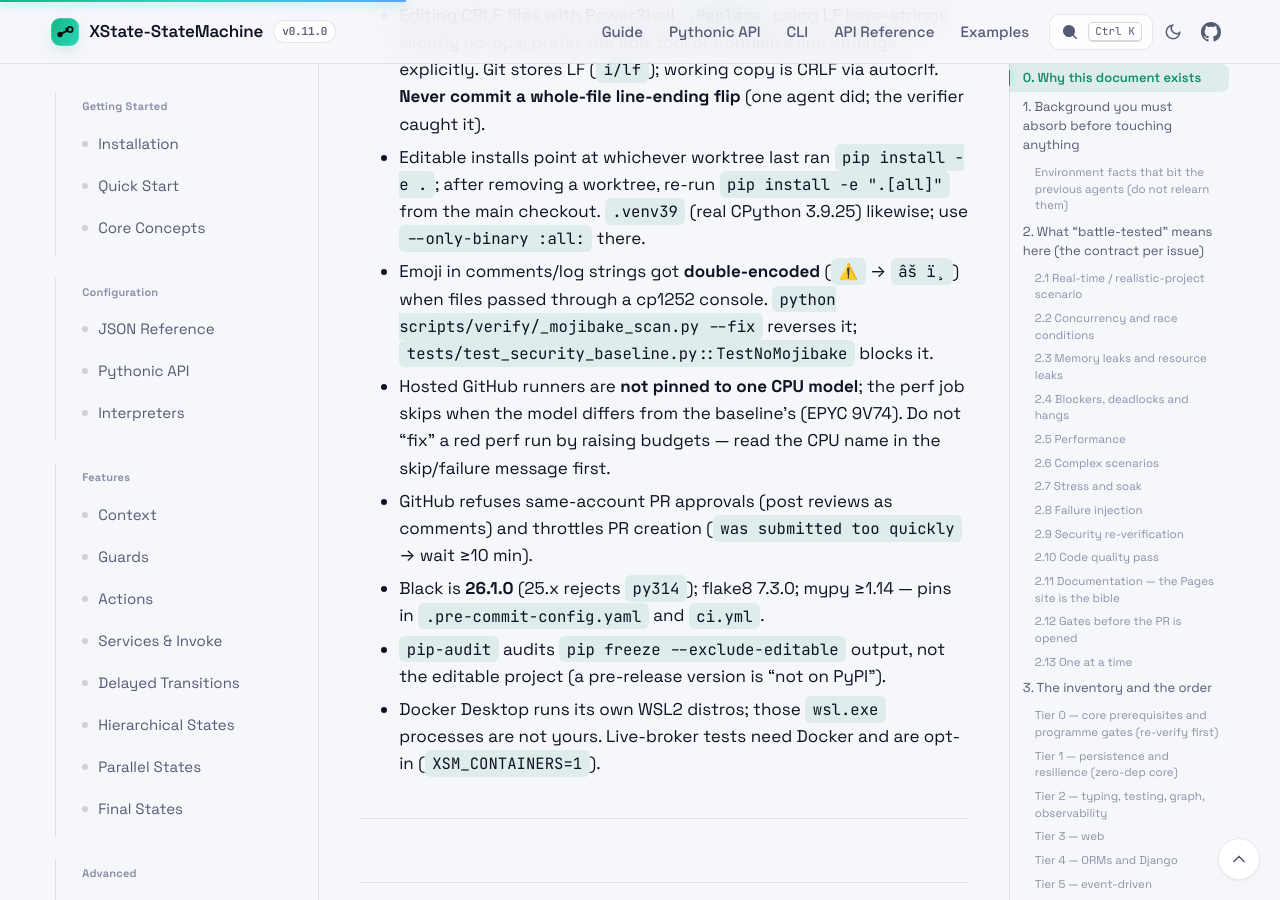
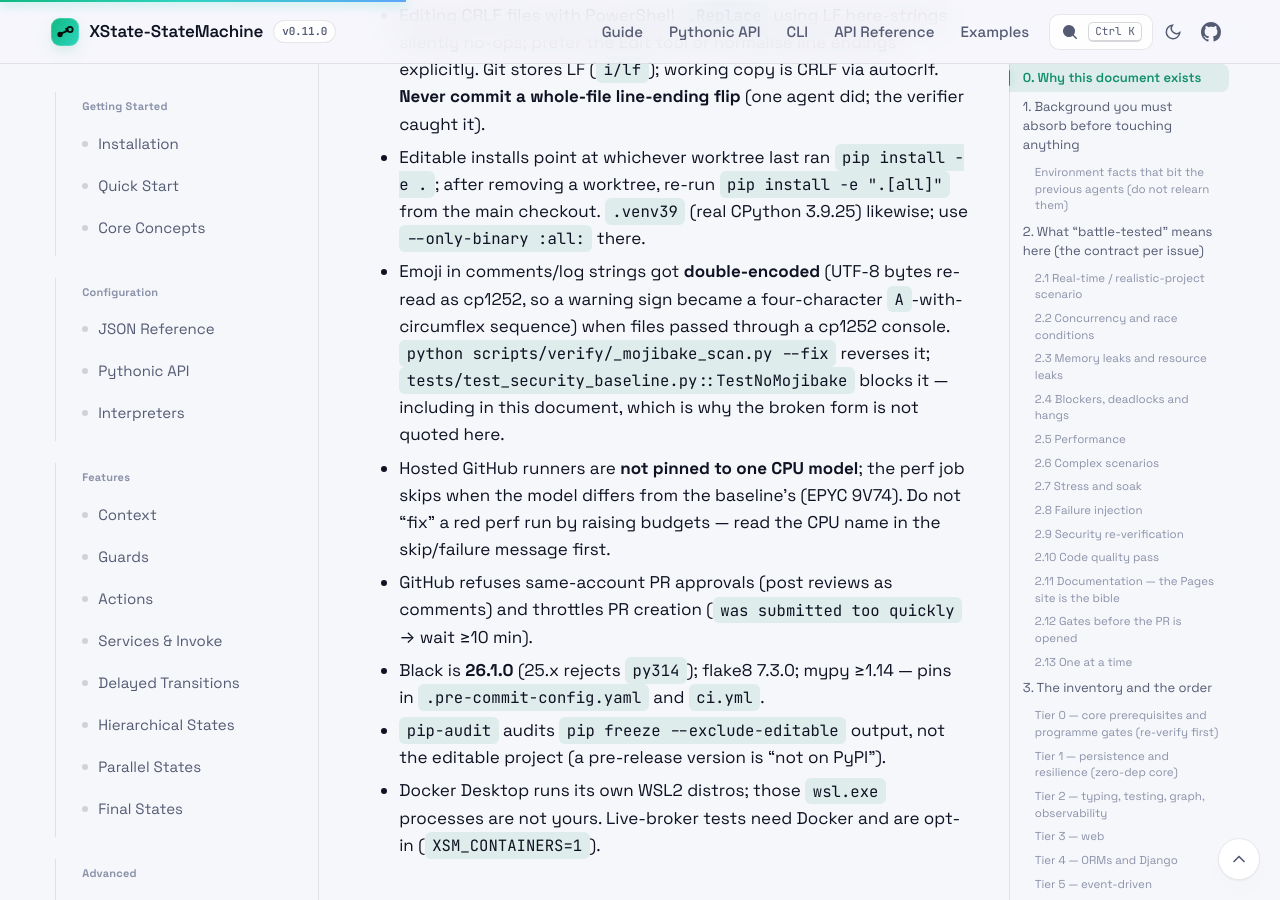
Before and after one commit to basiltt/xstate-statemachine, a Jekyll site: the page built from docs/research/HANDOVER_BATTLE_TEST_PROGRAMME.md, in a window 1280 px wide and 900 px high, scrolled down 4648 px. Built offline with Jekyll 4.4.1, drawn with Linux system fonts in a browser that asks for light colours; our own code applies the rules of GitHub Pages for plain Markdown files.

Commit message:
docs(research): describe the mojibake pattern instead of quoting it -- the handover tripped its own guard in all ten test cells
Co-Authored-By: Claude Fable 5 <noreply@anthropic.com>

```diff
--- a/docs/research/HANDOVER_BATTLE_TEST_PROGRAMME.md
+++ b/docs/research/HANDOVER_BATTLE_TEST_PROGRAMME.md
@@ -43,7 +43,7 @@ Read these in order. Budget half a day; it is cheaper than re-learning them from
 - `[IO.File]` relative paths resolve against the *process* cwd, not the shell's — use `(Resolve-Path x).Path`.
 - Editing CRLF files with PowerShell `.Replace` using LF here-strings silently no-ops; prefer the Edit tool or normalise line endings explicitly. Git stores LF (`i/lf`); working copy is CRLF via autocrlf. **Never commit a whole-file line-ending flip** (one agent did; the verifier caught it).
 - Editable installs point at whichever worktree last ran `pip install -e .`; after removing a worktree, re-run `pip install -e ".[all]"` from the main checkout. `.venv39` (real CPython 3.9.25) likewise; use `--only-binary :all:` there.
-- Emoji in comments/log strings got **double-encoded** (`⚠️` → `âš ï¸`) when files passed through a cp1252 console. `python scripts/verify/_mojibake_scan.py --fix` reverses it; `tests/test_security_baseline.py::TestNoMojibake` blocks it.
+- Emoji in comments/log strings got **double-encoded** (UTF-8 bytes re-read as cp1252, so a warning sign became a four-character `A`-with-circumflex sequence) when files passed through a cp1252 console. `python scripts/verify/_mojibake_scan.py --fix` reverses it; `tests/test_security_baseline.py::TestNoMojibake` blocks it — including in this document, which is why the broken form is not quoted here.
 - Hosted GitHub runners are **not pinned to one CPU model**; the perf job skips when the model differs from the baseline's (EPYC 9V74). Do not "fix" a red perf run by raising budgets — read the CPU name in the skip/failure message first.
 - GitHub refuses same-account PR approvals (post reviews as comments) and throttles PR creation (`was submitted too quickly` → wait ≥10 min).
 - Black is **26.1.0** (25.x rejects `py314`); flake8 7.3.0; mypy ≥1.14 — pins in `.pre-commit-config.yaml` and `ci.yml`.
```
